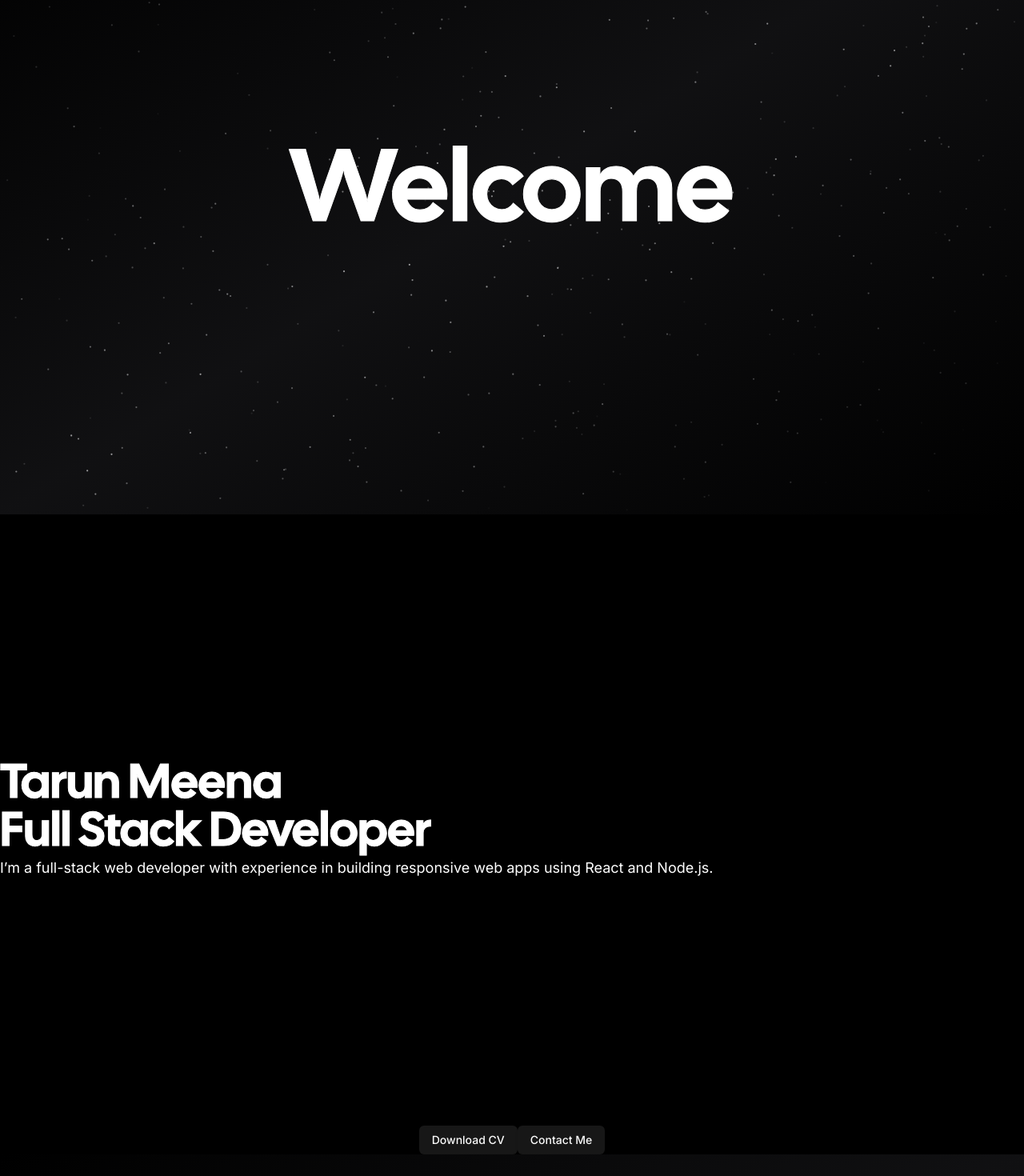
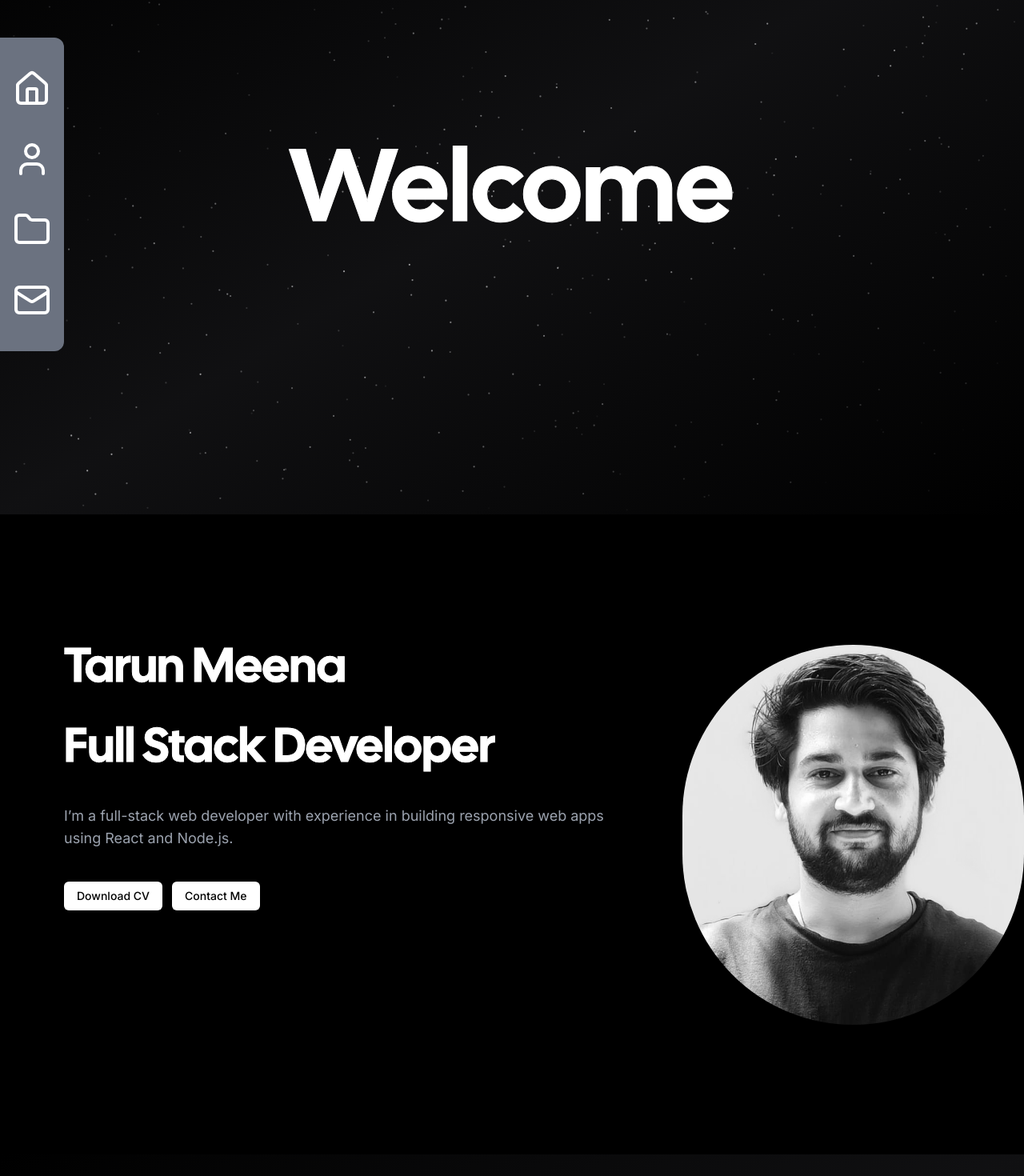
Before and after one commit to tarunmeena6846/Portfolio, a Next.js app in the folder portfolio/: page / in a window 1280 px wide. Shown: the part 157-1627 px from the top of the page at 80% size. Built offline with nearby package versions, Linux system fonts and the light colour scheme; no server answers; what tailwindcss-debug-screens would draw is missing.

Commit message:
intro section chages

```diff
--- a/portfolio/src/app/components/IntroSection.tsx
+++ b/portfolio/src/app/components/IntroSection.tsx
@@ -4,21 +4,30 @@ export default function IntroSection() {
   return (
     <div className="flex flex-col items-center justify-center w-screen h-screen overflow-hidden ">
       {/* <div className="hidden w-screen h-px animate-glow md:block animate-fade-left bg-gradient-to-r from-zinc-300/0 via-zinc-300/50 to-zinc-300/0" /> */}
-      <div className="flex flex-col justify-center w-full h-full">
-        <h1 className="text-4xl text-transparent duration-1000 bg-white animate-title cursor-default text-edge-outline font-display sm:text-4xl md:text-6xl whitespace-nowrap bg-clip-text ">
+      {/* <div className="flex flex-col justify-center w-full h-full "> */}
+      <div className="mx-auto container grid grid-cols-3">
+        <div className="col-span-2 mx-auto px-20 space-y-10">
+          <h1 className="text-4xl text-transparent duration-1000 bg-white animate-title cursor-default text-edge-outline font-display sm:text-4xl md:text-6xl whitespace-nowrap bg-clip-text  text-gray-400">
             Tarun Meena
           </h1>
           <h1 className="text-4xl text-transparent duration-1000 bg-white animate-title cursor-default text-edge-outline font-display sm:text-4xl md:text-6xl whitespace-nowrap bg-clip-text ">
             Full Stack Developer
           </h1>
-        <h1 className="text-white text-lg">
-          I’m a full-stack web developer with experience in building responsive
-          web apps using React and Node.js.
+          <h1 className="text-gray-400 text-lg">
+            I’m a full-stack web developer with experience in building
+            responsive web apps using React and Node.js.
           </h1>
+          <div className="flex gap-3">
+            <Button className="bg-white text-black">Download CV</Button>
+            <Button className="bg-white text-black">Contact Me</Button>
           </div>
-      <div className="flex">
-        <Button>Download CV</Button>
-        <Button>Contact Me</Button>
+        </div>
+        <div>
+          <img
+            src="./photo.jpeg"
+            className="rounded-full filter grayscale hover:blur-0 hover:grayscale-0 transition-all duration-500"
+          ></img>
+        </div>
       </div>
       {/* <div className="hidden w-screen h-px animate-glow md:block animate-fade-right bg-gradient-to-r from-zinc-300/0 via-zinc-300/50 to-zinc-300/0" /> */}
     </div>
--- /dev/null
+++ b/portfolio/src/app/components/Sidebar.tsx
@@ -0,0 +1,13 @@
+import { Folder, Home, Mail, User } from "lucide-react";
+
+export default function Sidebar() {
+  return (
+    <div className="fixed top-1/2 -translate-y-1/2 text-white space-y-10 bg-gray-500 py-10 px-4  rounded-r-xl">
+      {" "}
+      <Home className="w-[48px] h-[48px] hover:animate-bounce hover:underline " />
+      <User className="w-[48px] h-[48px] hover:animate-bounce" />
+      <Folder className="w-[48px] h-[48px] hover:animate-bounce" />
+      <Mail className="w-[48px] h-[48px] hover:animate-bounce" />
+    </div>
+  );
+}
--- a/portfolio/src/app/page.tsx
+++ b/portfolio/src/app/page.tsx
@@ -3,6 +3,7 @@ import ConnectSection from "./components/ConnectSection";
 import Hero from "./components/Hero";
 import IntroSection from "./components/IntroSection";
 import MyProjects from "./components/MyProjects";
+import Sidebar from "./components/Sidebar";
 import TechStack from "./components/TechStack";
 import Particles from "./components/particles";
 
@@ -11,7 +12,7 @@ export default function Home() {
     <div className="relative w-full h-full">
       {/* Particles as a background for all sections */}
       <Particles className="fixed inset-0 -z-10 animate-fade-in" />
-
+      <Sidebar />
       {/* Content sections */}
       <Hero />
       <IntroSection />
```
Also changed, not shown: portfolio/public/photo.jpeg (added). Lines whose indentation alone changed are shown as unchanged.
